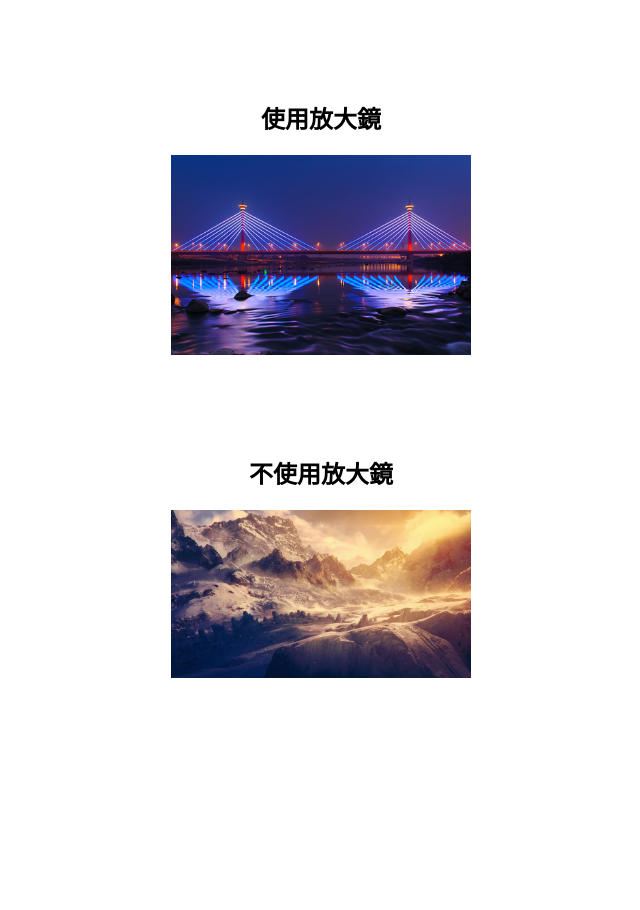
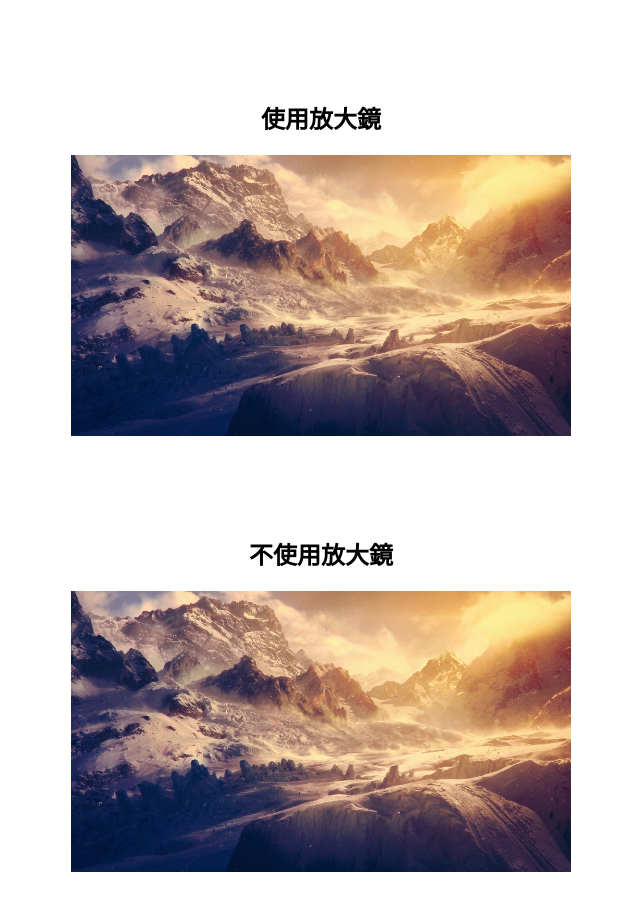
Before and after one commit to sohophp/soho-magnify, a website: page example/es6.html in a window 1280 px wide. Shown: the whole page, without its empty margins (319-959 px from the left). Before the commit the page ends 800 px from the top, so only its background shows below. Drawn offline with Linux system fonts and the light colour scheme.

Commit message:
加改不使用放大镜模式

```diff
--- a/example/es6.html
+++ b/example/es6.html
@@ -12,7 +12,7 @@
         }
 
         .example-container > figure {
-            width: 300px;
+            width: 500px;
             margin: auto;
         }
 
@@ -40,7 +40,7 @@
 <div class="example-container">
     <h2>使用放大鏡</h2>
     <figure>
-        <img src="123.jpg" class="example-img example-img1"/>
+        <img src="27.jpg" class="example-img example-img1"/>
     </figure>
 </div>
 
```
